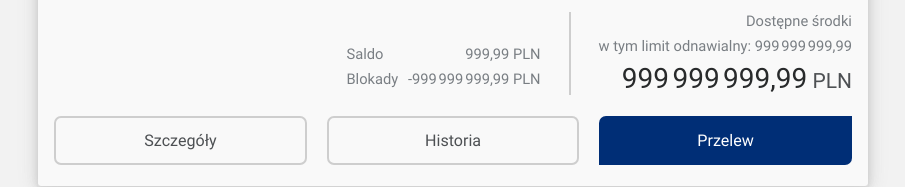
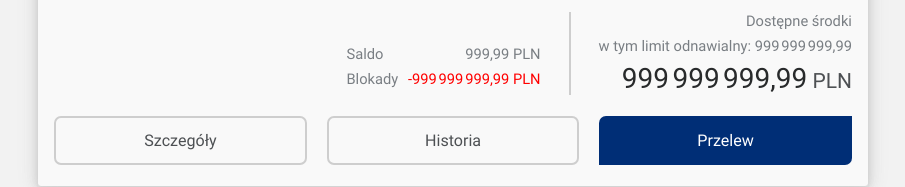
Before and after one commit to e-victoria/accordion-recruitment, an Angular app: page / in a window 1280 px wide. Both pictures are taken after a click on the button 520 px from the left and 245 px from the top of the page. Shown: the part 296-483 px from the top of the page, without its empty margins (187-1092 px from the left). Built offline with nearby package versions, Linux system fonts and the light colour scheme.

Commit message:
Add animation

```diff
--- a/src/app/accordion/accordion.component.html
+++ b/src/app/accordion/accordion.component.html
@@ -35,7 +35,7 @@
           <div class="additional-info__balance">
             <p class="additional-info__available-title">Dostępne środki</p>
             <p *ngIf="accordion.renewable_limit.overall > 0" class="additional-info__available-title">w tym limit odnawialny: {{ accordion.renewable_limit.overall.toLocaleString('fr') }}</p>
-            <p class="additional-info__available-balance {{ accordion.available_amount < 0 ? 'balance__available--negative' : '' }}"><span>{{ accordion.available_amount.toLocaleString('fr') }}</span> {{ accordion.currency }}</p>
+            <p class="additional-info__available-balance"><span class="{{ accordion.available_amount < 0 ? 'balance__available--negative' : '' }}">{{ accordion.available_amount.toLocaleString('fr') }}</span> {{ accordion.currency }}</p>
           </div>
         </div>
         <div class="additional-info__btn-wrapper">
--- a/src/app/accordion/accordion.component.scss
+++ b/src/app/accordion/accordion.component.scss
@@ -1,4 +1,17 @@
 @import "../../assets/scss/variables";
+
+@keyframes expandAccordion {
+  0% {
+    margin-top: -7rem;
+    transform: scaleY(0.3);
+  }
+
+  100% {
+    margin-top: 0;
+    transform: scaleY(1);
+  }
+}
+
 
 .accordion {
   position: relative;
@@ -13,6 +26,9 @@
               0 3px 18px darken($accordion-border-color, 3%),
               0 4px 25px $accordion-border-color;
   border-radius: 3px;
+  animation-name: expandAccordion;
+  animation-duration: 370ms;
+  animation-timing-function: ease-in-out;
 }
 
 .accordion__wrapper {
@@ -86,7 +102,7 @@
 }
 
 .balance__available--negative {
-  color: red;
+  color: red !important;
 }
 
 .accordion__header {
```
